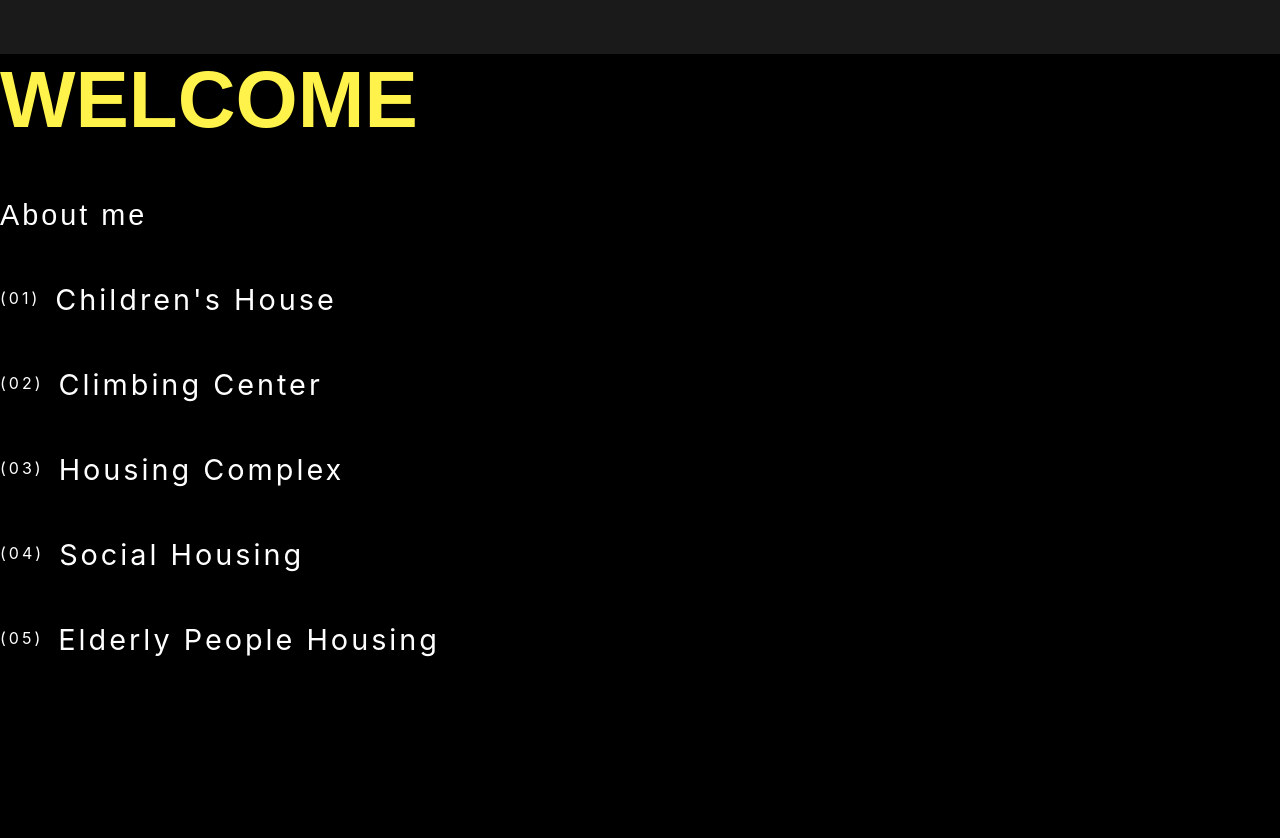
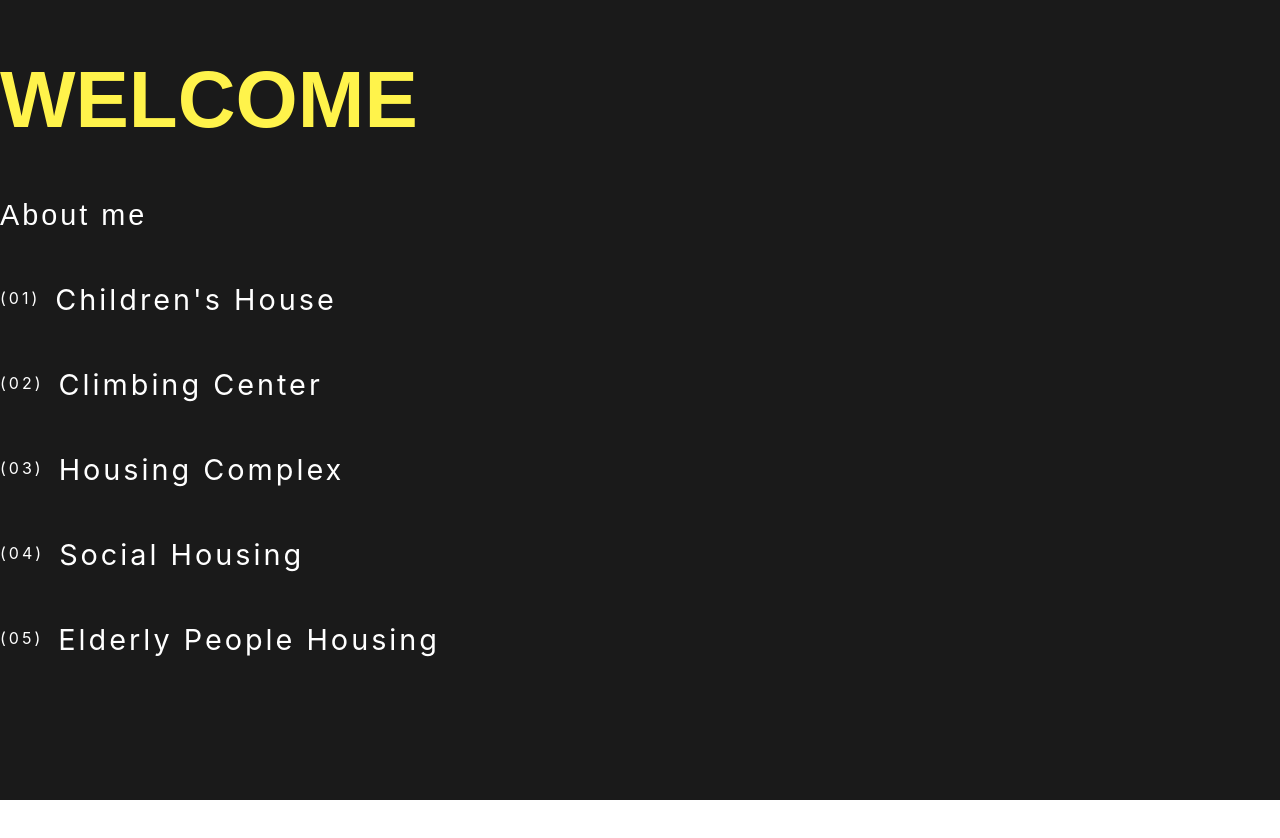
Before and after one commit to ksliwka/arch_portfolio, a React (Create React App) app: page / in a window 1280 px wide. Shown: the top 838 px of the page. Built offline with nearby package versions, Linux system fonts and the light colour scheme.

Commit message:
removing black body

```diff
--- a/src/App.js
+++ b/src/App.js
@@ -11,7 +11,7 @@ function App() {
   return (
     <Router>
       <Routes>
-        <Route path="/" element={<HomePage changeColor={changeColor}/>} />
+        <Route path="/" element={<HomePage />} />
         {data.map((project) => (
           <Route
             key={project.id}
--- a/src/index.css
+++ b/src/index.css
@@ -100,9 +100,7 @@ code {
   background-color: #1a1a1a;
 }
 
-.black-background {
-  background-color: black;
-}
+
 
 
 
--- a/src/pages/Home.js
+++ b/src/pages/Home.js
@@ -3,19 +3,12 @@ import { Link, useLocation } from "react-router-dom";
 import { Col, Row } from "react-bootstrap";
 import { data } from "../data";
 
-function HomePage({ changeColor }) {
-  const location = useLocation();
-
-  useEffect(() => {
-    if (location.pathname === "/") {
-      changeColor("#000000");
-    }
-  }, [changeColor, location]);
+function HomePage() {
 
   return (
     <Fragment>
       <div className="rectangle"></div>
-      <Row className="main align-items-center justify-content-center black-background">
+      <Row className="main align-items-center justify-content-center">
         <Col className="about text-center">
           <h1>WELCOME</h1>
           <Link to={`/about`} className="main__link">
```
